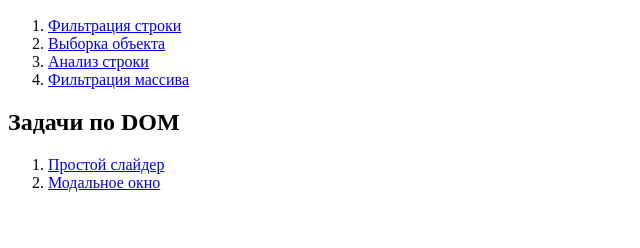
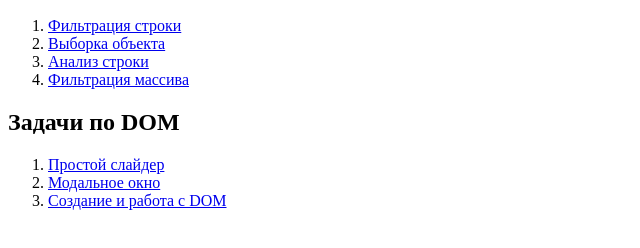
Before and after one commit to ShevtsovMV/JS-tasks, a plain HTML site: page index.html in a window 1280 px wide. Shown: the part 110-358 px from the top of the page, without its empty margins (0-640 px from the left). Drawn offline with Linux system fonts and the light colour scheme.

Commit message:
Обновлены ссылки в index.html

```diff
--- a/index.html
+++ b/index.html
@@ -20,6 +20,7 @@
   <ol>
     <li><a href="./DOM/1/1.html">Простой слайдер</a></li>
     <li><a href="./DOM/2/2.html">Модальное окно</a></li>
+    <li><a href="./DOM/3/3.html">Создание и работа с DOM</a></li>
   </ol>
 </body>
 
```
